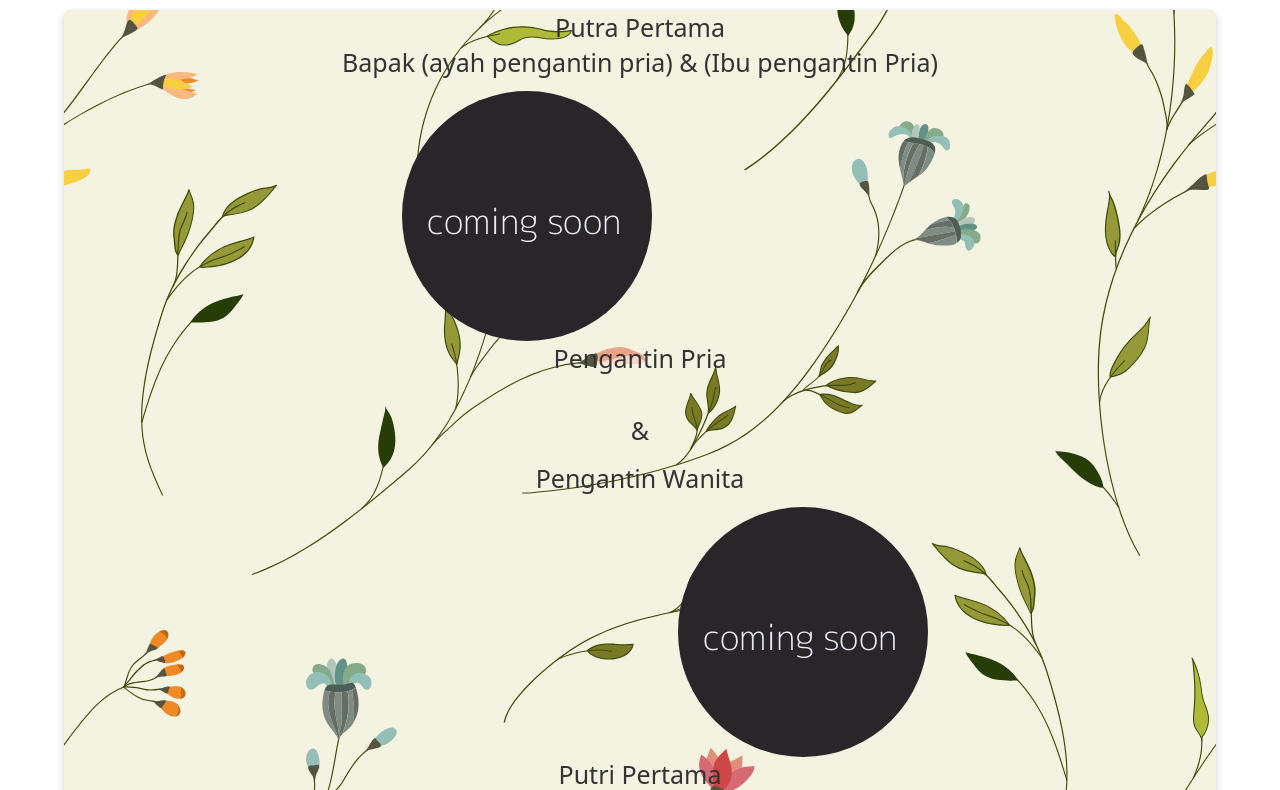
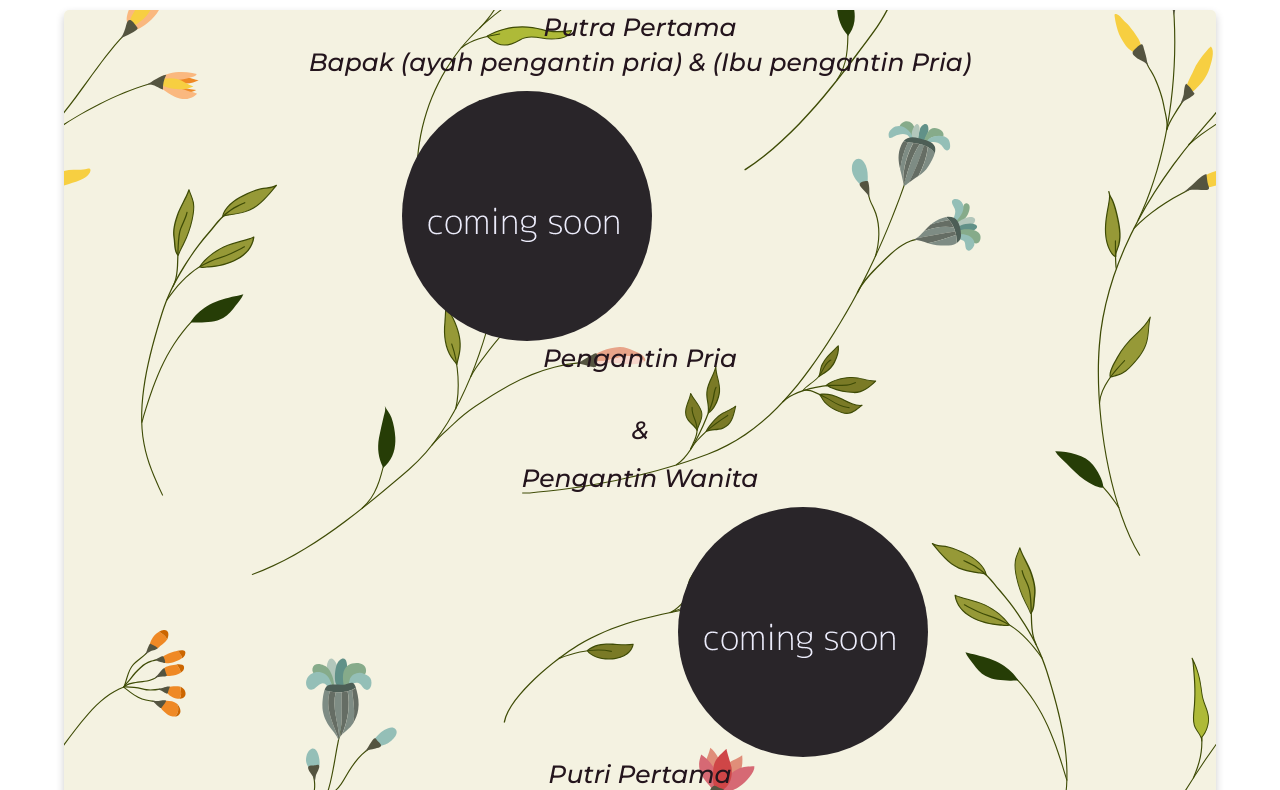
Before and after one commit to raihanalwi1/wedding-template, a plain HTML site: page index.html in a window 1280 px wide. Shown: the part 601-1391 px from the top of the page. Drawn offline with nearby package versions, Linux system fonts and the light colour scheme.

Commit message:
update lagi

```diff
--- a/index.html
+++ b/index.html
@@ -7,9 +7,9 @@
   <meta http-equiv="X-UA-Compatible" content="ie=edge">
   <link rel="shortcut icon" href="img/navicon.png" >
   <link rel="stylesheet" href="style.css">
-  <link href="https://fonts.googleapis.com/css?family=Raleway" rel="stylesheet">
-  <link href="https://fonts.googleapis.com/css?family=Great+Vibes&display=swap" rel="stylesheet">
-  <link href="https://fonts.googleapis.com/css?family=Bad+Script&display=swap" rel="stylesheet">
+  <link rel="preconnect" href="https://fonts.googleapis.com">
+<link rel="preconnect" href="https://fonts.gstatic.com" crossorigin>
+<link href="https://fonts.googleapis.com/css2?family=Montserrat:ital,wght@1,500&display=swap" rel="stylesheet">
   <script src="https://ajax.googleapis.com/ajax/libs/jquery/3.3.1/jquery.min.js"></script>
   <link rel="stylesheet" href="https://maxcdn.bootstrapcdn.com/bootstrap/3.3.6/css/bootstrap.min.css" integrity="sha384-1q8mTJOASx8j1Au+a5WDVnPi2lkFfwwEAa8hDDdjZlpLegxhjVME1fgjWPGmkzs7" crossorigin="anonymous">
   <script>
@@ -249,8 +249,8 @@
       <div class="footer">
         <div class="subfooter">
             <p>Total pengunjung</p>
-            <a class="hitCounter" href="https://visitorshitcounter.com/" target="_blank" title="Hit counter" data-name="7d7a6728906382d2e77061590b937171|5|page|1|#332323|#ffffff|small|s-hit">
-              Hit Counter</a><script>document.write("<script type='text/javascript' src='https://visitorshitcounter.com/js/hitCounter.js?v="+Date.now()+"'><\/script>");</script>
+            <!-- <a class="hitCounter" href="https://visitorshitcounter.com/" target="_blank" title="Hit counter" data-name="7d7a6728906382d2e77061590b937171|5|page|1|#332323|#ffffff|small|s-hit">
+              Hit Counter</a><script>document.write("<script type='text/javascript' src='https://visitorshitcounter.com/js/hitCounter.js?v="+Date.now()+"'><\/script>");</script> -->
         <p>Copyright &#169;<a expr:href='naixxyproject.com' rel='copyright'>naixxy</a>
       </div>
       <script src="https://code.jquery.com/jquery-2.1.3.min.js"></script>
--- a/style.css
+++ b/style.css
@@ -134,8 +134,8 @@
     text-align: center;
     font-style: normal;
     font-size: 25px;
-    font-family: system-ui, -apple-system, BlinkMacSystemFont, 'Segoe UI', Roboto, Oxygen, Ubuntu, Cantarell, 'Open Sans', 'Helvetica Neue', sans-serif;
-
+    font-family: 'Montserrat', sans-serif;
+    color: #24151d;
   }
 
    .pp{
```
